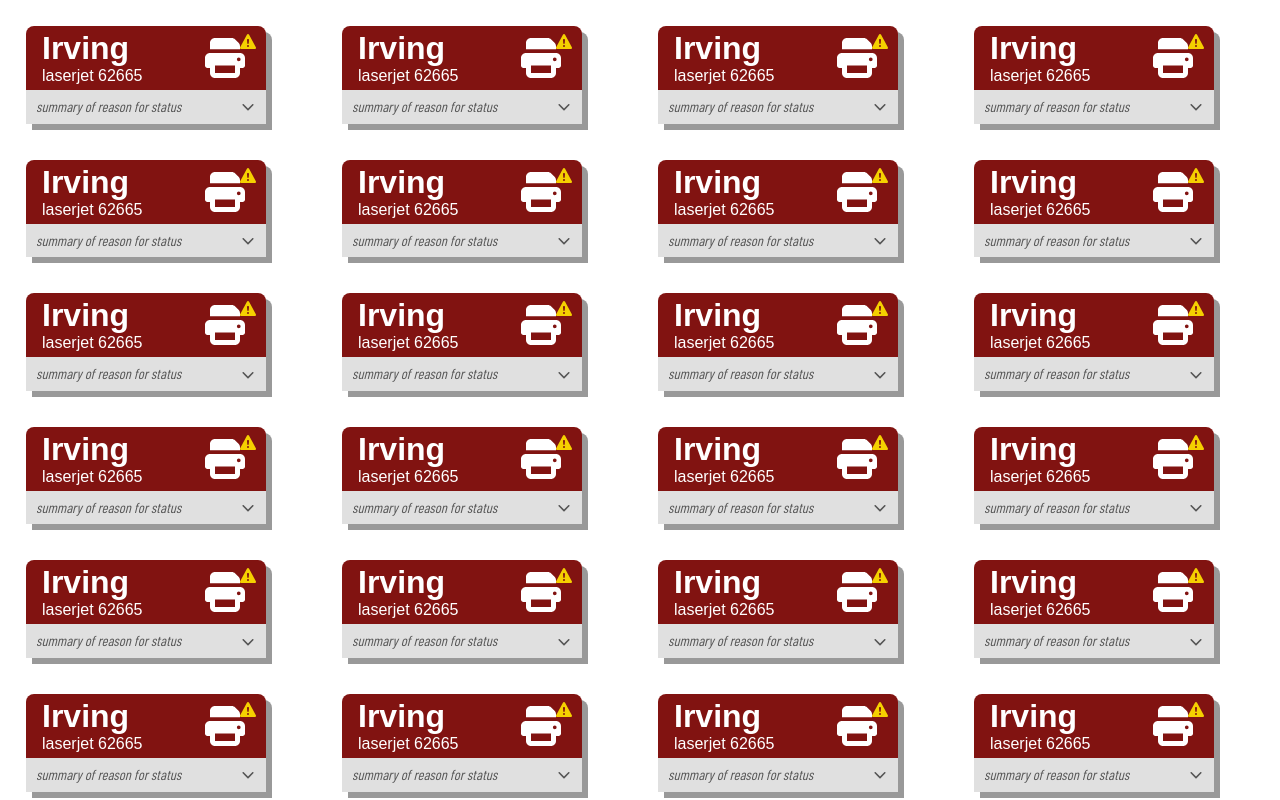
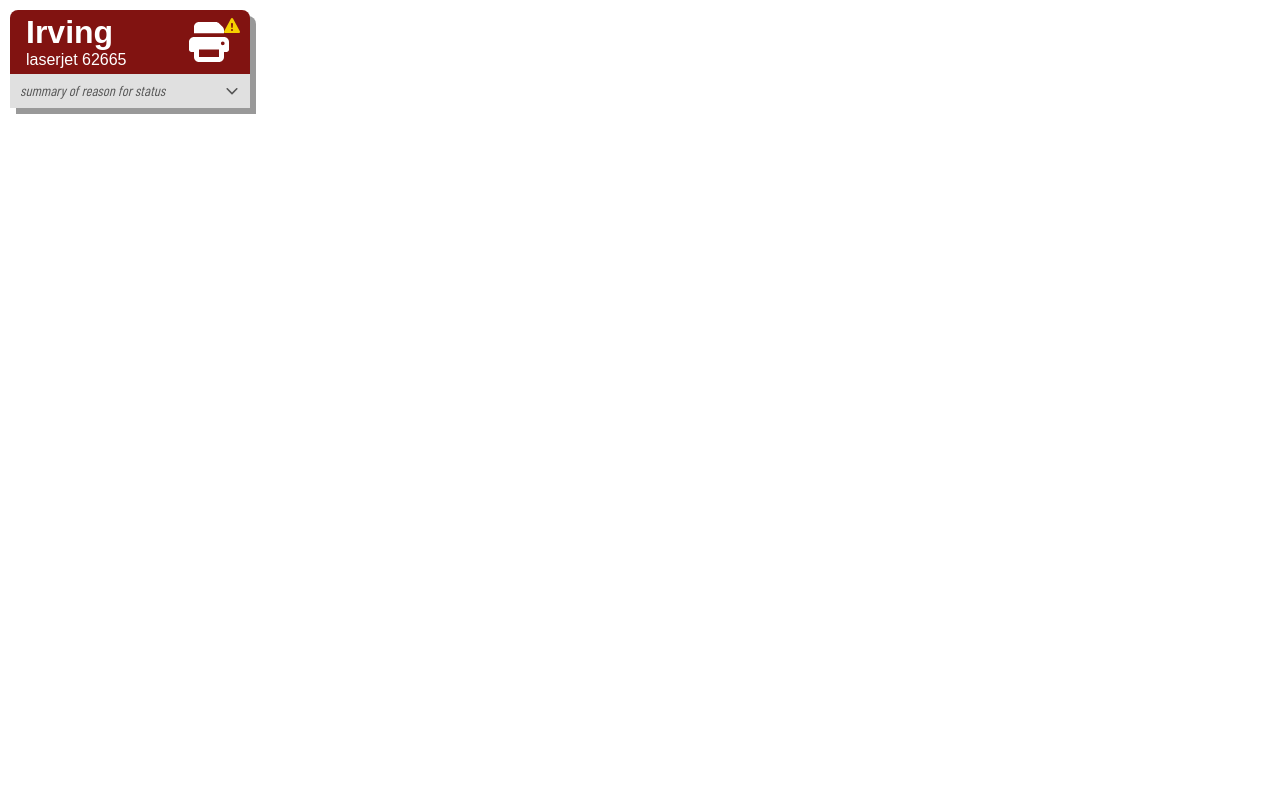
Before and after one commit to resiu/crit-card-design, a React (Vite) app: page / in a window 1280 px wide. Shown: the top 800 px of the page. Built offline with nearby package versions, Linux system fonts and the light colour scheme; a web font is replaced by a local one.

Commit message:
added base-ui accesibility

```diff
--- a/package.json
+++ b/package.json
@@ -10,6 +10,7 @@
     "preview": "vite preview"
   },
   "dependencies": {
+    "@base-ui/react": "^1.2.0",
     "@fortawesome/fontawesome-svg-core": "^7.2.0",
     "@fortawesome/free-solid-svg-icons": "^7.2.0",
     "@fortawesome/react-fontawesome": "^3.2.0",
--- a/src/App.jsx
+++ b/src/App.jsx
@@ -6,16 +6,8 @@
 import './dist.css';
 
 function App() {
-  const [count, setCount] = useState(0)
-  const cardCount = 50;
-  const cardsArray = Array.from({ length: cardCount });
-
   return (
-    <div className="grid grid-cols-[repeat(auto-fill,minmax(15rem,1fr))] gap-4 p-4">
-      {cardsArray.map((_, index) => (
-          <CardComponent key={index} />
-      ))}
-    </div>
+    <CardComponent />
   );
 }
 
--- a/src/components/Card.jsx
+++ b/src/components/Card.jsx
@@ -1,9 +1,10 @@
 import { useState } from 'react';
+import { Collapsible } from '@base-ui/react/collapsible';
 import './Card.css';
 import { FontAwesomeIcon } from '@fortawesome/react-fontawesome';
 import { faPrint, faTriangleExclamation, faChevronDown, faChevronUp } from '@fortawesome/free-solid-svg-icons';
 
-const SupplyBar = ({ label, percent, color, warning }) => (
+const SupplyBar = ({ percent, color, warning }) => (
   <div className="supply-row">
     <div className="supply-bar-track">
       <div
@@ -22,95 +23,80 @@
   </div>
 );
 
-const CardComponent = ({
-  title = 'Irving',
-  subtitle = 'laserjet 62665',
-  statusSummary = 'summary of reason for status',
-  printerId = 'xxxxxxxxxx',
-  ipAddress = 'xxxxxxxxx',
-  serialNumber = 'xxxxx',
-  printCount = 'xxxxxxxxxxxxx',
-  color = '#811311', // red | green (#2e7d32) | orange (#e65100)
-  isColor = true,
-  paper = [
-    { percent: 36, color: '#1a3a6b' },
-    { percent: 76, color: '#1a3a6b' },
-  ],
-  toner = isColor
-    ? [
-        { percent: 6, color: '#111111'},
+const TONER_COLOR = [
+  { percent: 6,  color: '#111111' },
   { percent: 76, color: '#00bcd4' },
   { percent: 51, color: '#e91e8c' },
   { percent: 80, color: '#f5d000' },
-      ]
-    : [{ percent: 6, color: '#111111', warning: 'Toner IN Inventory!' }],
+];
+
+const TONER_MONO = [
+  { percent: 6, color: '#111111', warning: 'Toner IN Inventory!' },
+];
+
+const CardComponent = ({
+  title        = 'Irving',
+  subtitle     = 'laserjet 62665',
+  statusSummary = 'summary of reason for status',
+  printerId    = 'xxxxxxxxxx',
+  ipAddress    = 'xxxxxxxxx',
+  serialNumber = 'xxxxx',
+  printCount   = 'xxxxxxxxxxxxx',
+  color        = '#811311',
+  isColor      = true,
+  paper        = [{ percent: 36, color: '#1a3a6b' }, { percent: 76, color: '#1a3a6b' }],
+  toner,
 }) => {
-  const [isOpen, setIsOpen] = useState(false);
+  const [open, setOpen] = useState(false);
+  const tonerSlots = toner ?? (isColor ? TONER_COLOR : TONER_MONO);
 
   return (
-    <div className="card-wrapper">
-      {/* ── Collapsed header ── */}
+    <Collapsible.Root open={open} onOpenChange={setOpen} className="card-wrapper">
+
       <div className="card" style={{ backgroundColor: color }}>
         <div className="text">
           <div className="title">{title}</div>
           <div className="subtitle">{subtitle}</div>
         </div>
         <FontAwesomeIcon icon={faPrint} className="icon" />
-        {/* warning badge */}
         <FontAwesomeIcon icon={faTriangleExclamation} className="icon-badge" />
       </div>
 
-      {/* ── Status summary bar (always visible) ── */}
-      <div
-        className="status-bar"
-        onClick={() => setIsOpen(!isOpen)}
-        role="button"
-        tabIndex={0}
-        onKeyDown={e => e.key === 'Enter' && setIsOpen(!isOpen)}
-      >
+      <Collapsible.Trigger className="status-bar">
         <span className="status-text">{statusSummary}</span>
-        <FontAwesomeIcon icon={isOpen ? faChevronUp : faChevronDown} className="chevron" />
-      </div>
+        <FontAwesomeIcon icon={open ? faChevronUp : faChevronDown} className="chevron" />
+      </Collapsible.Trigger>
 
-      {/* ── Expanded panel ── */}
-      {isOpen && (
-        <div className="expanded-panel">
-          {/* Info + map row */}
+      <Collapsible.Panel className="expanded-panel">
+
         <div className="info-map-row">
           <div className="printer-info">
             <div><span className="info-label">printer ID:</span> {printerId}</div>
             <div><span className="info-label">ip address:</span> {ipAddress}</div>
             <div><span className="info-label">serial number:</span> {serialNumber}</div>
           </div>
-            <div className="map-thumb">
-              <span>map</span>
-            </div>
+          <div className="map-thumb"><span>map</span></div>
         </div>
 
-          {/* Paper section */}
         <div className="supply-section">
           <div className="supply-title">paper</div>
-            {paper.map((p, i) => (
-              <SupplyBar key={i} percent={p.percent} color={p.color} warning={p.warning} />
-            ))}
+          {paper.map((p, i) => <SupplyBar key={i} {...p} />)}
         </div>
 
-          {/* Toner section */}
         <div className="supply-section">
           <div className="supply-title">toner</div>
-            {toner.map((t, i) => (
-              <SupplyBar key={i} percent={t.percent} color={t.color} warning={t.warning} />
-            ))}
+          {tonerSlots.map((t, i) => <SupplyBar key={i} {...t} />)}
         </div>
 
-          {/* Print count */}
         <div className="print-count-row">
           <span className="info-label">print count:</span> {printCount}
-            <FontAwesomeIcon icon={faChevronUp} className="chevron" onClick={() => setIsOpen(false)} style={{ cursor: 'pointer', marginLeft: 'auto' }} />
+          <Collapsible.Trigger className="chevron" style={{ marginLeft: 'auto' }}>
+            <FontAwesomeIcon icon={faChevronUp} />
+          </Collapsible.Trigger>
         </div>
-        </div>
-      )}
-    </div>
+
+      </Collapsible.Panel>
+    </Collapsible.Root>
   );
 };
 
```
Also changed, not shown: 2 other files (tests, documents, lock files or other folders). Lines whose indentation alone changed are shown as unchanged.
